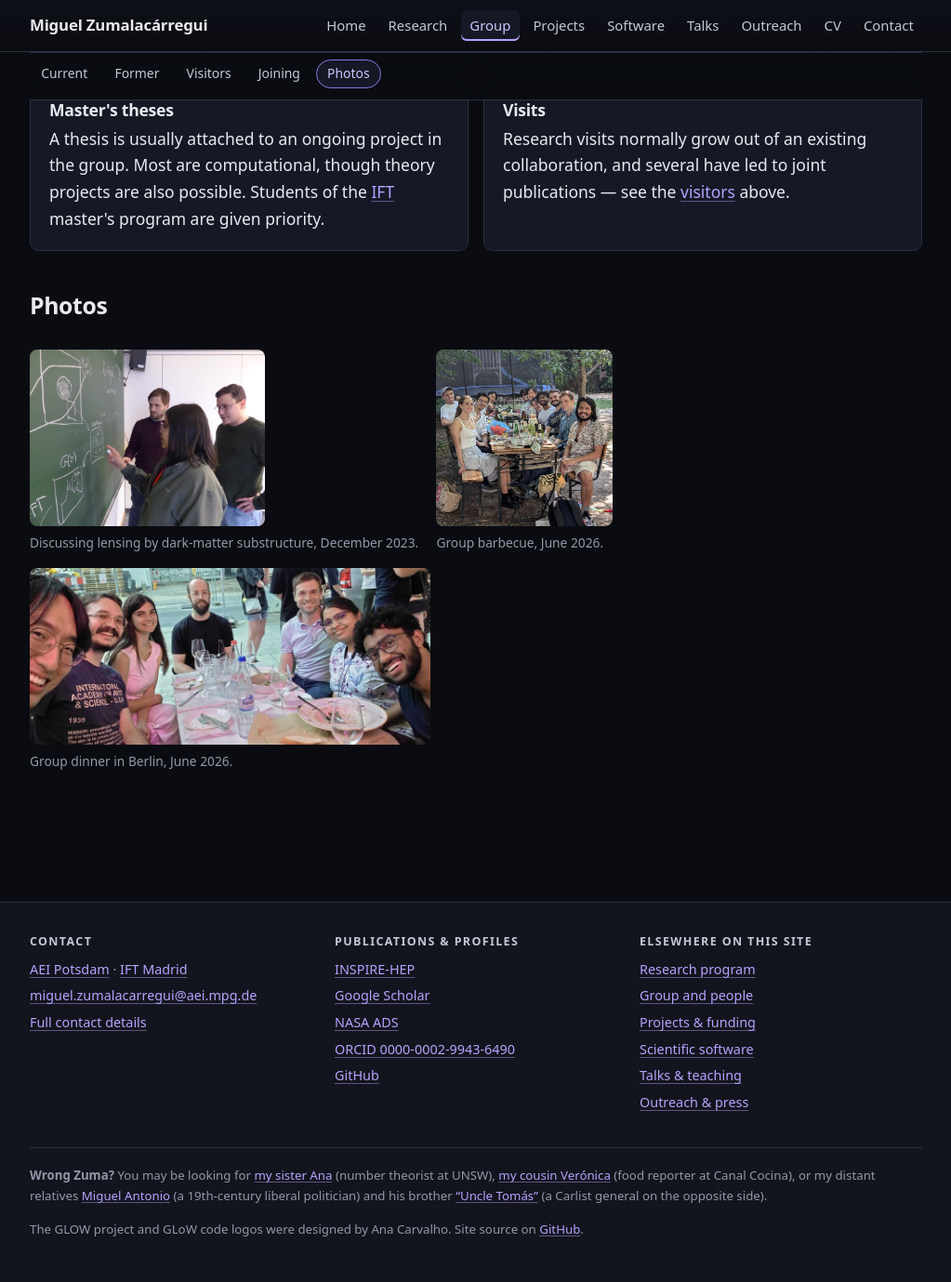
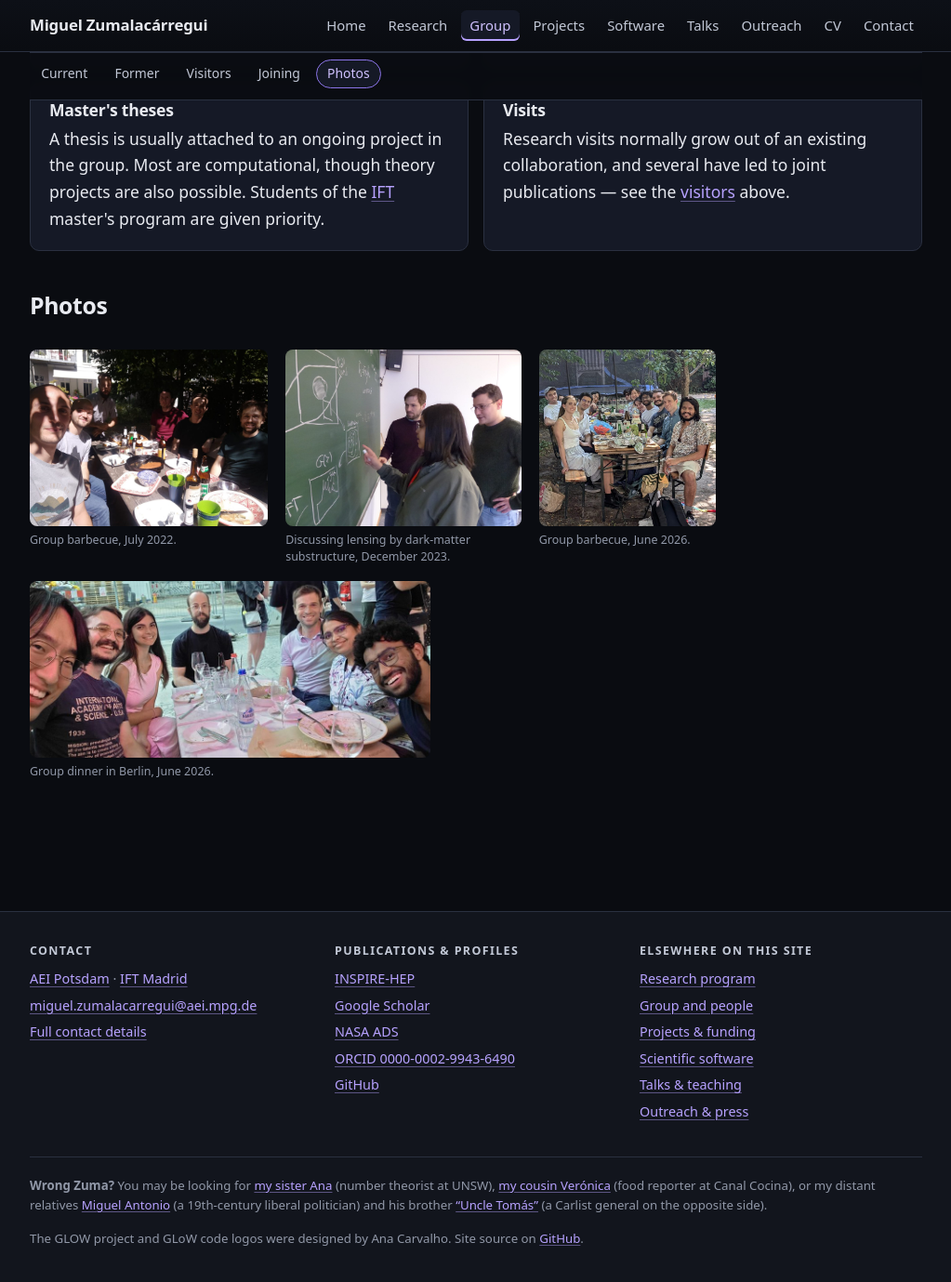
Before and after one commit to miguelzuma/miguelzuma.github.io, a Jekyll site: the page built from group.html, in a window 1280 px wide and 1400 px high, scrolled down 5125 px. Shown: the top 1379 px of the window at 93% size, without its empty margins (128-1151 px from the left). Built offline with Jekyll 4.4.1, drawn with Linux system fonts in a browser that asks for light colours.

Commit message:
Group photos: 2022 barbecue, and captions sized to their photo
The 2022 shot came mirrored from a front camera; flipped so the bottle
labels read correctly. Captions shrink and wrap at the image width
(figure as table, caption-side bottom) instead of spilling sideways.

Co-Authored-By: Claude Fable 5 <noreply@anthropic.com>
Claude-Session: https://claude.ai/code/session_01E2ZbXszK9qt9svKVxU5Yrt

```diff
--- a/assets/css/main.css
+++ b/assets/css/main.css
@@ -1006,7 +1006,16 @@ h2 + .stage-heading { margin-top: 1.2rem; }
 	margin: 2rem 0 0;
 }
 
-.photo-strip figure { margin: 0; }
+/* display:table shrinks each figure to its image, so the caption wraps at
+   the photo's width instead of spilling into the gap beside it */
+.photo-strip figure { margin: 0; display: table; }
+
+.photo-strip figcaption {
+	display: table-caption;
+	caption-side: bottom;
+	font-size: 0.78rem;
+	margin-top: 0.35rem;
+}
 
 .photo-strip img {
 	height: 190px;
--- a/group.html
+++ b/group.html
@@ -196,6 +196,12 @@ sections:
 
   <div class="photo-strip">
   <figure>
+    <img src="{{ '/imgs/group_bbq_2022.jpg' | relative_url }}"
+         alt="Six people around a garden table with the remains of a barbecue, in dappled summer shade."
+         width="1400" height="1039" loading="lazy">
+    <figcaption>Group barbecue, July 2022.</figcaption>
+  </figure>
+  <figure>
     <img src="{{ '/imgs/group_blackboard_2023.jpg' | relative_url }}"
          alt="Three people at a blackboard covered in wave-optics lensing sketches and equations; one points at a drawing of lens substructure."
          width="1400" height="1050" loading="lazy">
```
Also changed, not shown: imgs/group_bbq_2022.jpg (added).
